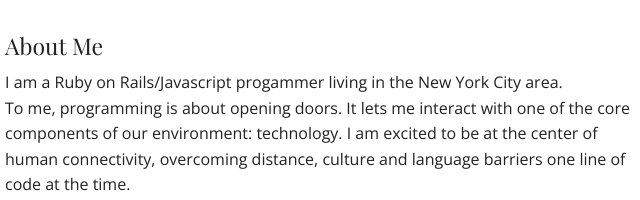
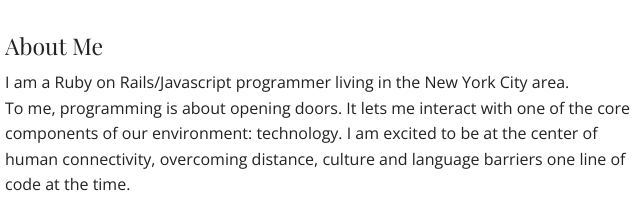
Before and after one commit to evalunamain/evalunamain.github.io, a plain HTML site: page index.html in a window 1280 px wide. Shown: the part 752-952 px from the top of the page, 150-790 px from the left. Drawn offline with nearby package versions, Linux system fonts and the light colour scheme; a web font is replaced by a local one.

Commit message:
Updates about me

```diff
--- a/index.html
+++ b/index.html
@@ -45,7 +45,7 @@
 <div class="row about" id="about">
   <div class="medium-6 large-8 columns">
     <h4>About Me</h4>
-    <p>I am a Ruby on Rails/Javascript progammer living in the New York City area. </br>
+    <p>I am a Ruby on Rails/Javascript programmer living in the New York City area. </br>
       To me, programming is about opening doors. It lets me interact with one of the core components of our environment: technology.
       I am excited to be at the center of human connectivity, overcoming distance, culture and language barriers one line of code at the time.</p>
 
```
